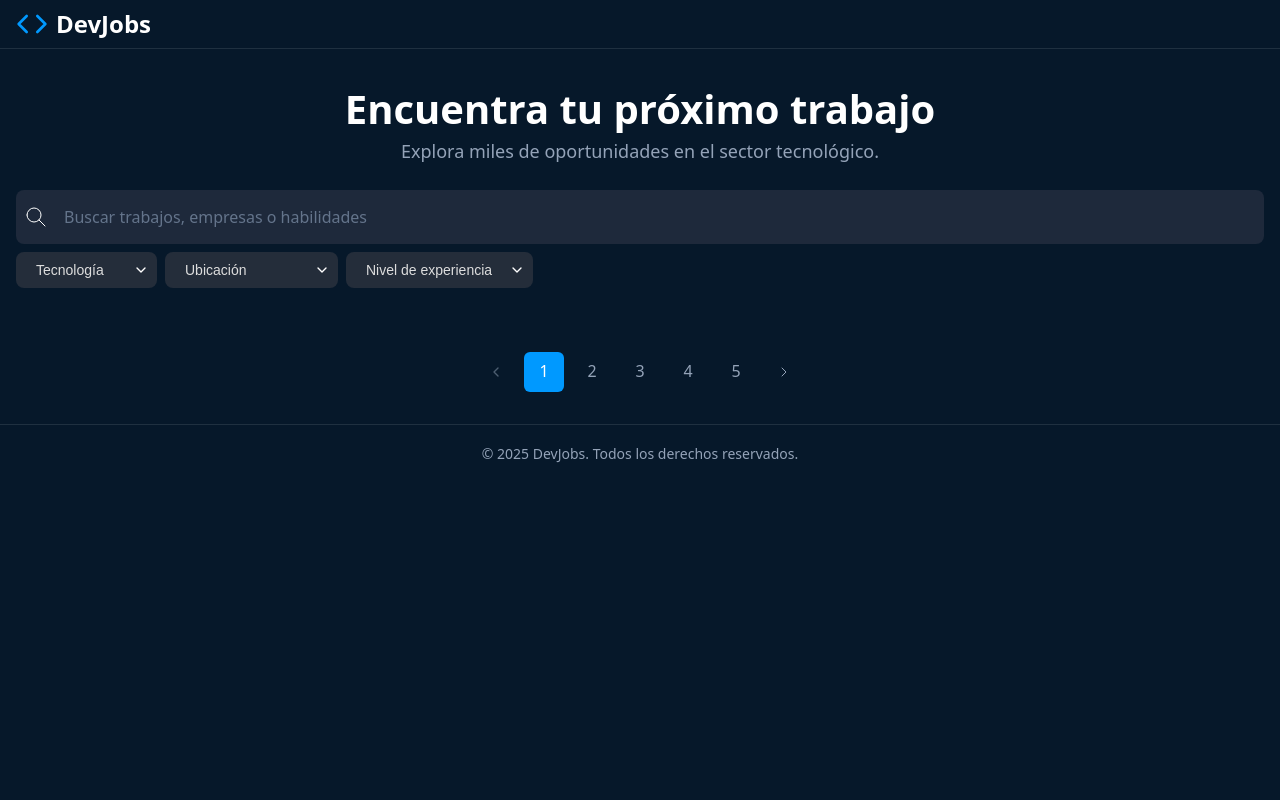
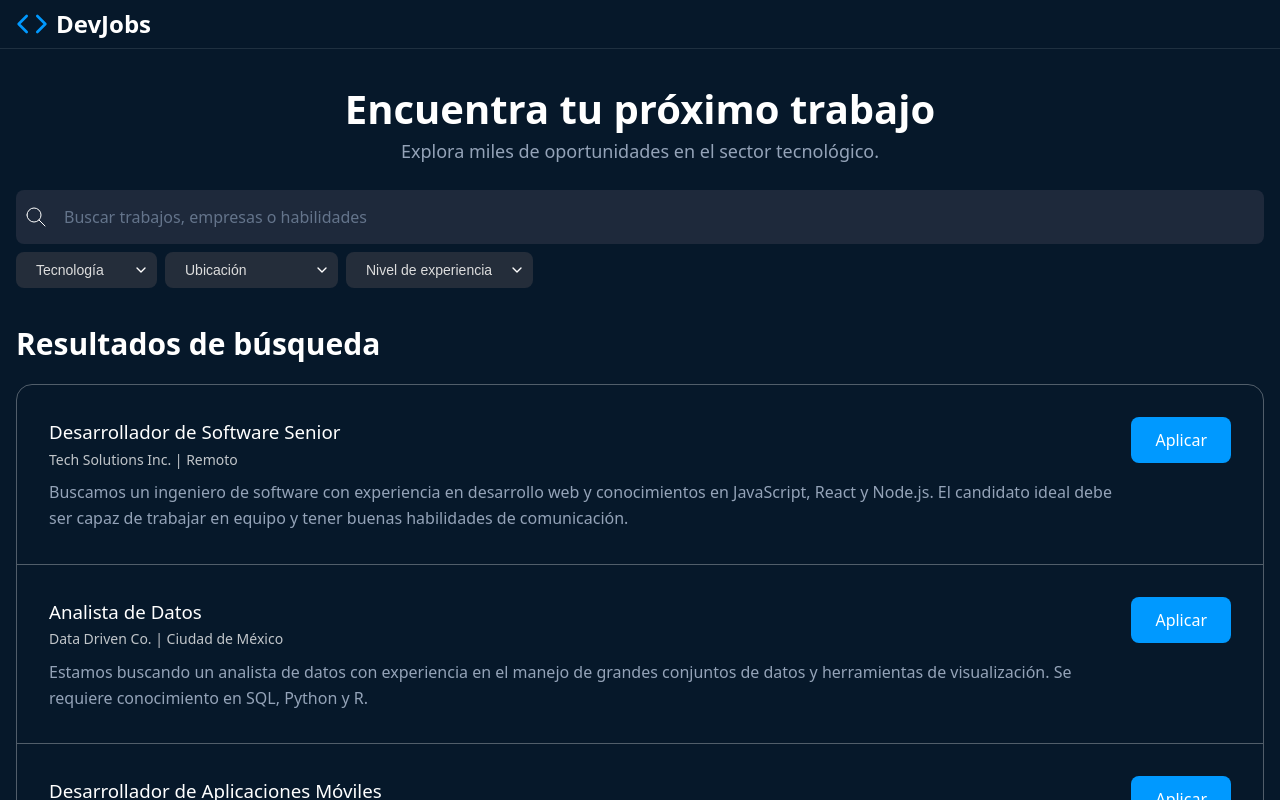
Before and after one commit to Ro0oman/jscamp, a React (Vite) app in the folder 02-react/: page / in a window 1280 px wide. Shown: the top 800 px of the page. Built offline with nearby package versions, Linux system fonts and the light colour scheme.

Commit message:
Dinamic job listings

```diff
--- a/02-react/src/App.jsx
+++ b/02-react/src/App.jsx
@@ -22,7 +22,7 @@ function App() {
       <main>
         <SearchFormSection />
         <section>
-          {/* <JobListings /> */}
+          <JobListings />
           <Pagination currentPage={currentPage} totalPages={totalPages} onPageChange={handlePageChange} />
         </section>
       </main>
--- /dev/null
+++ b/02-react/src/components/JobCard.jsx
@@ -0,0 +1,19 @@
+export function JobCard({ job }) {
+  return (
+    <article
+      className="job-listing-card"
+      data-modalidad={job.data.modalidad}
+      data-nivel={job.data.nivel}
+      data-technology={job.data.technology}
+    >
+      <div>
+        <h3>{job.titulo}</h3>
+        <small>
+          {job.empresa} | {job.ubicacion}
+        </small>
+        <p>{job.descripcion}</p>
+      </div>
+      <button className="button-apply-job">Aplicar</button>
+    </article>
+  );
+}
--- a/02-react/src/components/JobListings.jsx
+++ b/02-react/src/components/JobListings.jsx
@@ -1,4 +1,5 @@
-import data from "../data.json";
+import jobsData from "../data.json";
+import { JobCard } from "./JobCard.jsx";
 
 
 export function JobListings() {
@@ -6,14 +7,8 @@ export function JobListings() {
     <>
       <h2>Resultados de búsqueda</h2>
       <div className="jobs-listings">
-        {data.map((empleo) => (
-          <div key={empleo.id}>
-            <h3>{empleo.titulo}</h3>
-            <small>
-              {empleo.empresa} | {empleo.ubicacion}
-            </small>
-            <p>{empleo.descripcion}</p>
-          </div>
+        {jobsData.map((job) => (
+          <JobCard key={job.id} job={job} />
         ))}
       </div>
       <button className="button-apply-job">Aplicar</button>
```
